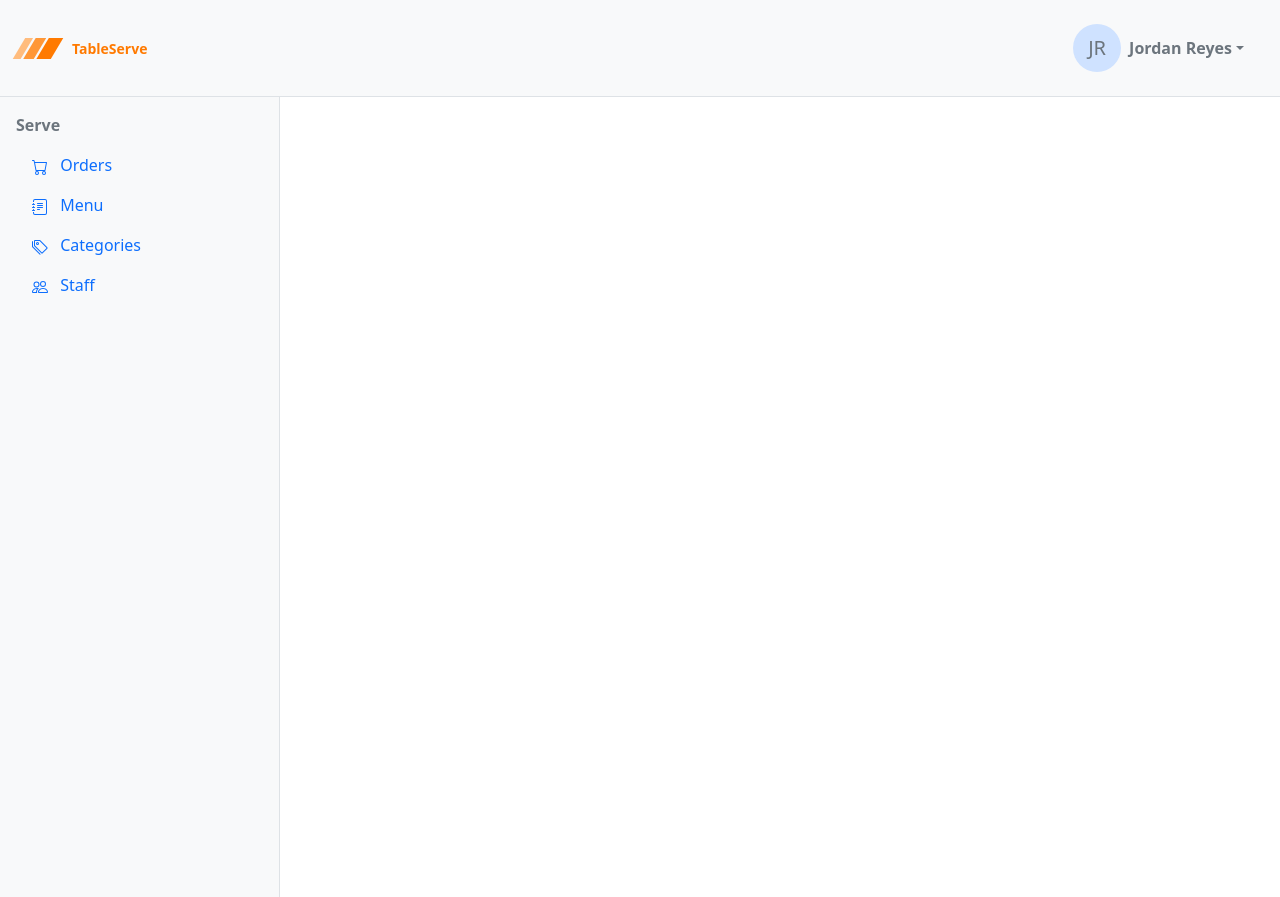
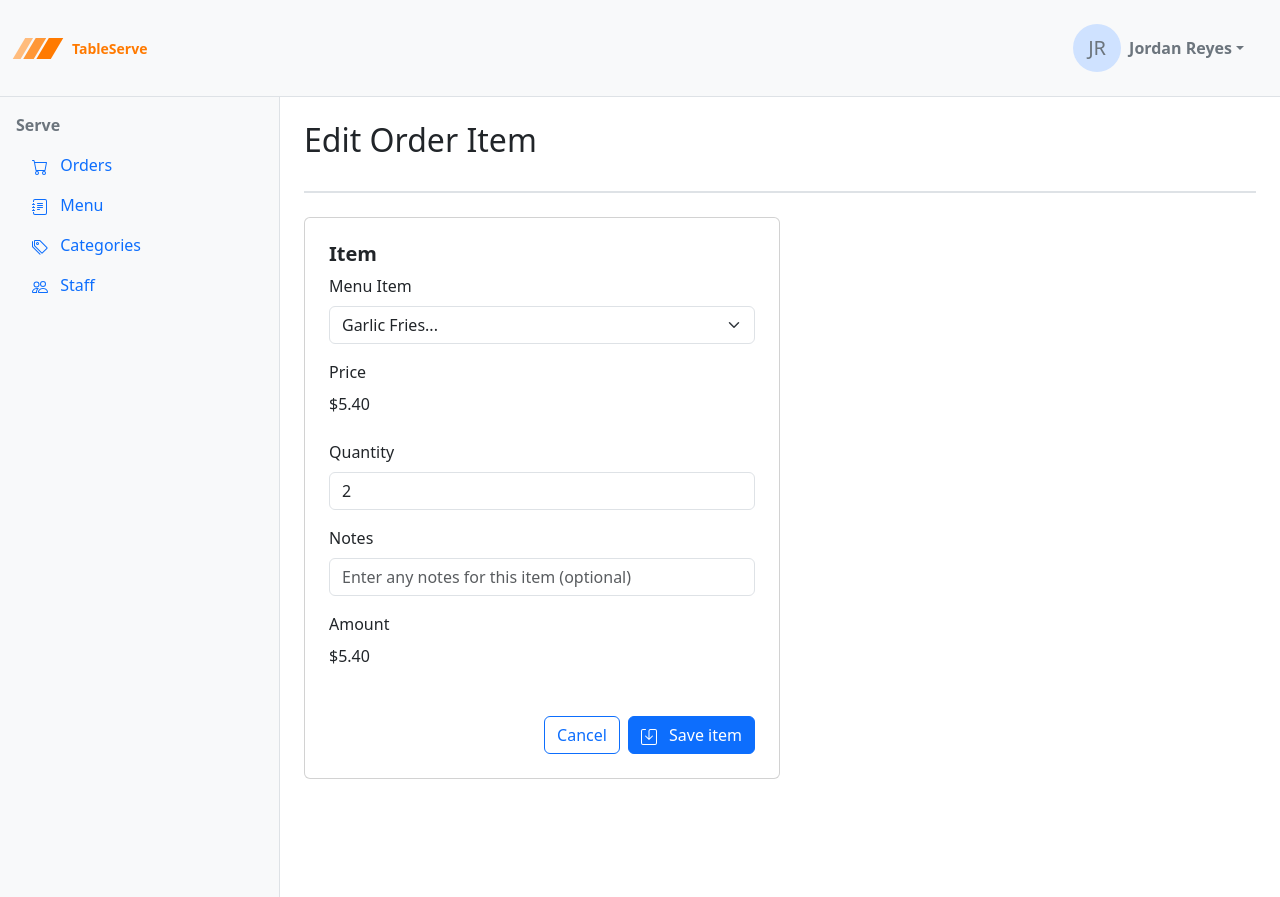
Before and after one commit to bbottstql/tableserve-design, a website built with Vite: page orderitem-edit.html in a window 1280 px wide. Built offline with nearby package versions, Linux system fonts and the light colour scheme.

Commit message:
orderitem-edit created

```diff
--- a/orderitem-edit.html
+++ b/orderitem-edit.html
@@ -11,8 +11,74 @@
     {{> header}}
     <main class="d-flex">
       {{> nav}}
-      <section class="content p-4 flex-grow-1">
-        <!-- build your page content here — refer to _data.md for data -->
+     <section class="content p-4 flex-grow-1">
+                   <div
+          class="d-flex justify-content-between pb-4 mb-4 border-bottom border-2"
+        >
+          <h2>Edit Order Item</h2>
+        </div>
+        <form class="form w-50">
+          <div class="card p-4">
+            <h5 class="card-title"><strong>Item</strong></h5>
+
+            <div class="mb-3">
+              <label for="menuItemId" class="form-label">Menu Item</label>
+              <select id="menuItemId" class="form-select">
+                <option value="0" selected>Garlic Fries...</option>
+                <option value="1">Loaded Nachos</option>
+                <option value="2">Mozzarella Sticks</option>
+                <!-- ...all menu items -->
+              </select>
+            </div>
+
+            <div class="mb-3">
+              <label for="price" class="form-label">Price</label>
+              <div class="form-label">$5.40</div>
+            </div>
+
+            <div class="mb-3">
+              <label for="quantity" class="form-label">Quantity</label>
+              <input
+                id="quantity"
+                type="number"
+                class="form-control"
+                value="2"
+              />
+            </div>
+
+            <div class="mb-3">
+              <label for="notes" class="form-label">Notes</label>
+              <input
+                id="notes"
+                type="text"
+                class="form-control"
+                placeholder="Enter any notes for this item (optional)"
+              />
+            </div>
+
+            <div class="mb-3">
+              <label for="amount" class="form-label">Amount</label>
+              <div class="form-label">$5.40</div>
+            </div>
+
+            <div class="d-flex justify-content-end mt-4">
+              <a href="/order-detail.html" class="btn btn-outline-primary me-2"
+                >Cancel</a
+              >
+              <button type="submit" class="btn btn-primary">
+                <svg
+                  class="bi pe-none me-2"
+                  width="16"
+                  height="16"
+                  fill="#FFFFFF"
+                >
+                  <use href="/assets/bootstrap-icons.svg#save" />
+                </svg>
+                Save item
+              </button>
+            </div>
+          </div>
+        </form>
       </section>
     </main>
     <script src="/node_modules/bootstrap/dist/js/bootstrap.bundle.min.js"></script>
```
